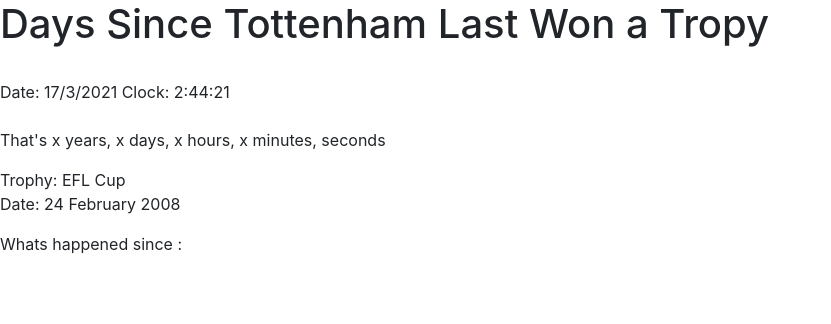
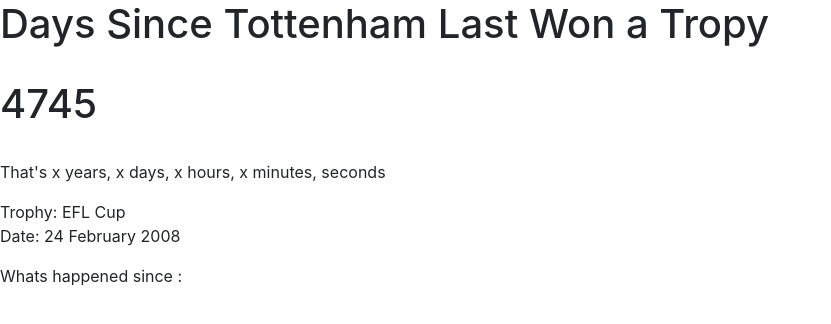
Before and after one commit to GrantTaylorJones/spurs-trophy-check, a plain HTML site: page index.html in a window 1280 px wide. Shown: the whole page, without its empty margins (0-831 px from the left). Drawn offline with nearby package versions, Linux system fonts and the light colour scheme.

Commit message:
Added script for days passed

```diff
--- a/index.html
+++ b/index.html
@@ -11,35 +11,50 @@
 
 
       <script>
-            function startTime() {
-                var today=new Date();
-                var day = today.getDate();
-                var month = today.getMonth();
-                var year = today.getFullYear();
-                var h=today.getHours();
-                var m=today.getMinutes();
-                var s=today.getSeconds();
-                m = checkTime(m);
-                s = checkTime(s);
-                document.getElementById('txt').innerHTML = "Date: " + day + "/" + month + "/" + year + " " + "Clock: " + h+":"+m+":"+s;
-                document.getElementById('seconds').innerHTML = s;
-                var t = setTimeout(function(){startTime()},500);
+            function daysPassed() {
+              var EFL = "February 24, 2008";
+              var millisecondsBetweenDOBAnd1970 = Date.parse(EFL);
+              var millisecondsBetweenNowAnd1970 = Date.now();
+              var ageInMilliseconds = millisecondsBetweenNowAnd1970-millisecondsBetweenDOBAnd1970;
+              //--We will leverage Date.parse and now method to calculate age in milliseconds refer here https://www.w3schools.com/jsref/jsref_parse.asp
 
+                var milliseconds = ageInMilliseconds;
+                var second = 1000;
+                var minute = second*60;
+                var hour = minute*60;
+                var day = hour*24;
+                var month = day*30;
+              /*using 30 as base as months can have 28, 29, 30 or 31 days depending a month in a year it itself is a different piece of comuptation*/
+                var year = day*365;
+
+              //let the age conversion begin
+              var years = Math.round(milliseconds/year);
+              var months = years*12;
+              var days = years*365;
+              var hours = Math.round(milliseconds/hour);
+
+              var seconds = Math.round(milliseconds/second);
+              document.getElementById('days').innerHTML = days;
+              document.getElementById('years').innerHTML = days + " days " + months + "/" + years + " " + "Clock: " + hours+":"+seconds+":";
+              var t = setTimeout(function(){startTime()},500);
             }
 
-            function checkTime(i) {
-                if (i<10) {i = "0" + i};  // add zero in front of numbers < 10
-                return i;
-            }
       </script>
+
+      <script type = "text/javascript" src="test.js">
+      document.getElementById('test').innerHTML = "date" + myfunction();
+      </script>
+
+
     </head>
 
 
 
-    <body onload="startTime()">
+    <body onload="daysPassed()">
+
       <h1>Days Since Tottenham Last Won a Tropy</h1>
       <br>
-        <div id="txt"></div>
+        <h1 id="days"></h1>
         <br>
 
         <p>That's x years, x days, x hours, x minutes, seconds<p>
@@ -49,6 +64,7 @@
           <p>Whats happened since : </p>
 
 
+
           <script src="https://code.jquery.com/jquery-3.4.1.slim.min.js" integrity="sha384-J6qa4849blE2+poT4WnyKhv5vZF5SrPo0iEjwBvKU7imGFAV0wwj1yYfoRSJoZ+n" crossorigin="anonymous"></script>
           <script src="https://cdn.jsdelivr.net/npm/popper.js@1.16.0/dist/umd/popper.min.js" integrity="sha384-Q6E9RHvbIyZFJoft+2mJbHaEWldlvI9IOYy5n3zV9zzTtmI3UksdQRVvoxMfooAo" crossorigin="anonymous"></script>
           <script src="https://stackpath.bootstrapcdn.com/bootstrap/4.4.1/js/bootstrap.min.js" integrity="sha384-wfSDF2E50Y2D1uUdj0O3uMBJnjuUD4Ih7YwaYd1iqfktj0Uod8GCExl3Og8ifwB6" crossorigin="anonymous"></script>
--- /dev/null
+++ b/test.js
@@ -0,0 +1,4 @@
+function myfunction()
+ {
+return "Hello"
+         }
```
Also changed, not shown: current_time.js (added, +23 -0 lines), days_calculator.js (added, +35 -0 lines).
